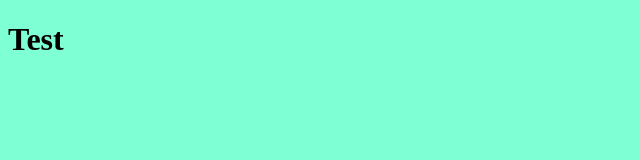
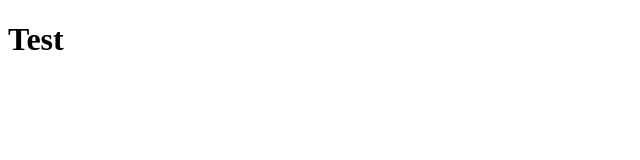
Before and after one commit to miilosaleksic/miilosaleksic, a plain HTML site: page index.html in a window 1280 px wide. Shown: the whole page, without its empty margins (0-640 px from the left). Drawn offline with Linux system fonts and the light colour scheme.

Commit message:
Update index.html

```diff
--- a/index.html
+++ b/index.html
@@ -4,7 +4,6 @@
     <meta charset="UTF-8">
     <meta name="viewport" content="width=device-width, initial-scale=1.0">
     <title>Document</title>
-    <link rel="stylesheet" href="styles/main.css">
 </head>
 <body>
     <h1>Test</h1>
```
